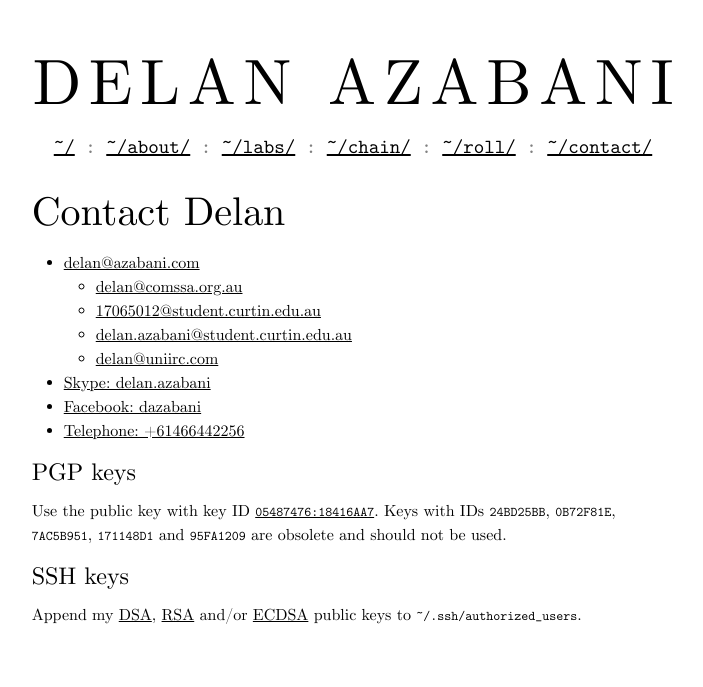
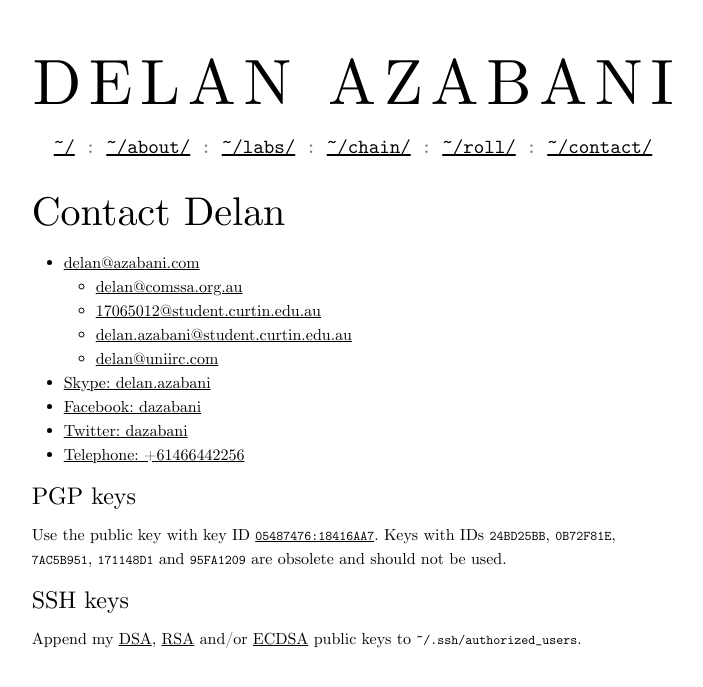
Before and after one commit to delan/www.azabani.com, a Jekyll site: the page built from contact/index.html, in a window 1280 px wide. Shown: the top 687 px of the page, without its empty margins (287-990 px from the left). Built offline with Jekyll 4.4.1, drawn with Linux system fonts in a browser that asks for light colours.

Commit message:
add Twitter account to contact page

```diff
--- a/contact/index.html
+++ b/contact/index.html
@@ -17,6 +17,7 @@ title: Contact Delan
 	</ul>
 	<li><a href="skype:delan.azabani?chat">Skype: delan.azabani</a>
 	<li><a href="https://www.facebook.com/dazabani">Facebook: dazabani</a>
+	<li><a href="https://twitter.com/dazabani">Twitter: dazabani</a>
 	<li><a href="tel:+61466442256">Telephone: +61466442256</a>
 </ul>
 
```
